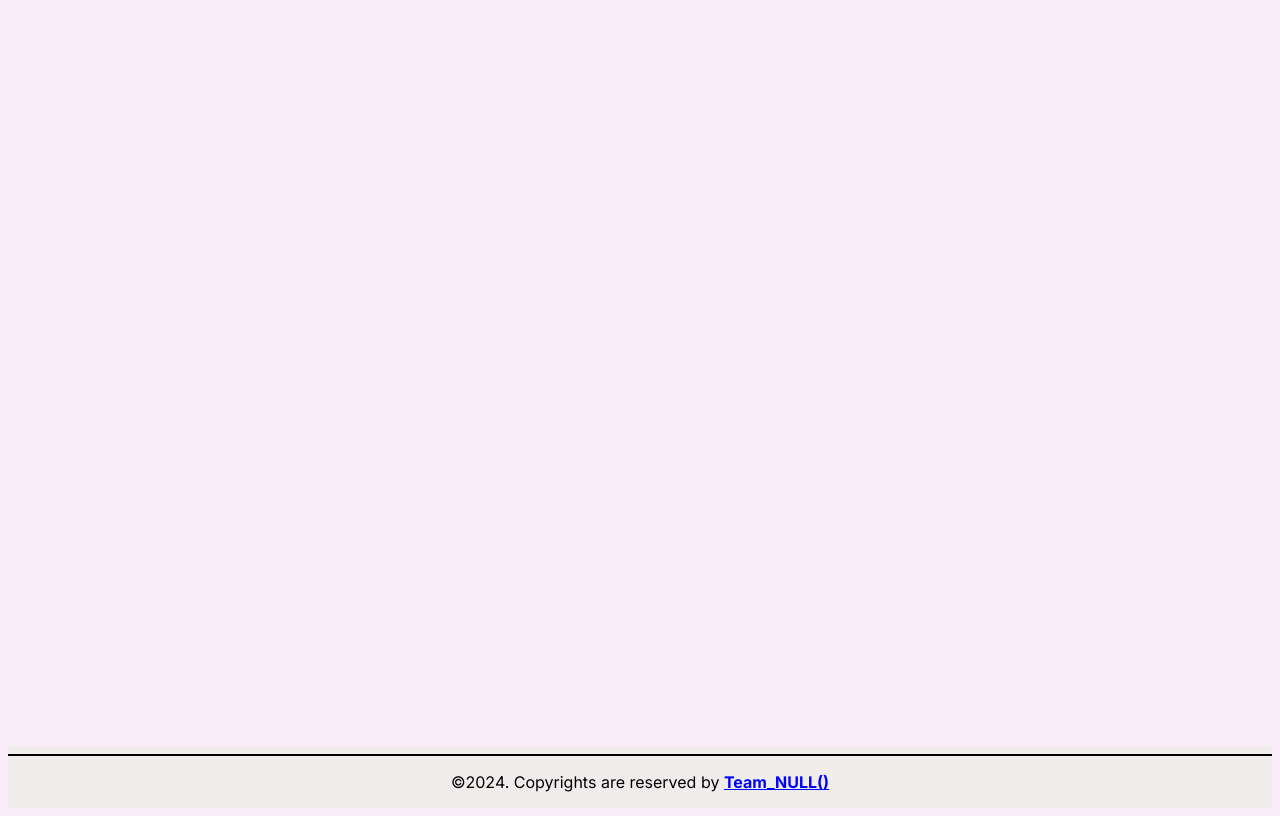
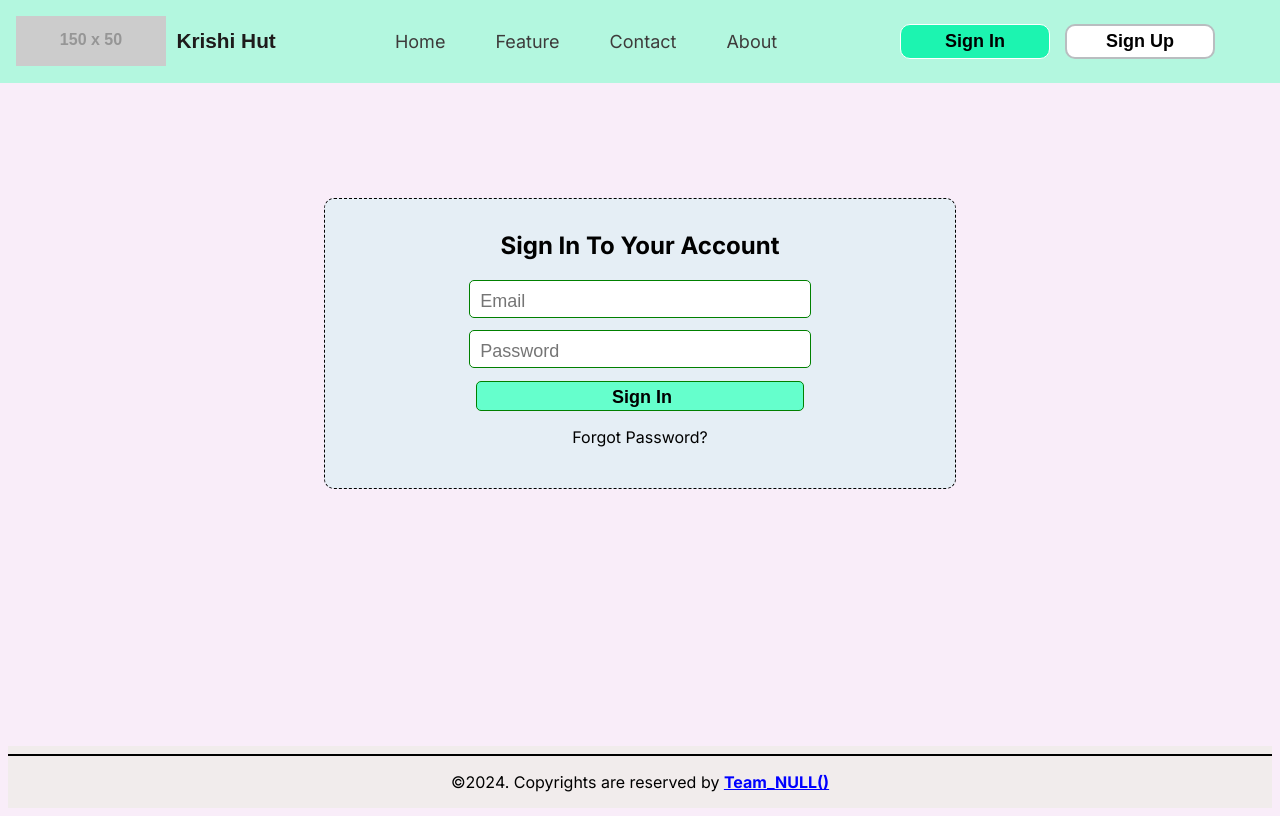
Before and after one commit to rhr007/Krishi_Hut, a React (Vite) app in the folder Frontend/krishi-hut-frontend/: page /signin in a window 1280 px wide. Built offline with nearby package versions, Linux system fonts and the light colour scheme; a web font is replaced by a local one.

Commit message:
Implemented signin page with api integration

```diff
--- a/Frontend/krishi-hut-frontend/src/App.jsx
+++ b/Frontend/krishi-hut-frontend/src/App.jsx
@@ -7,6 +7,7 @@ import Home from './components/Home'
 import SignUp from './components/SignUp'
 import Footer from './components/Footer';
 import Activate from './components/Activate';
+import SignIn from './components/SignIn';
 
 const App = () => {
   return (
@@ -16,6 +17,7 @@ const App = () => {
         <Route path='' element={<Home />} />
         <Route path='signup' element={<SignUp />} />
         <Route path='activate' element={<Activate />} />
+        <Route path='signin' element={<SignIn />} />
       </Routes>
 
       <Footer />
--- /dev/null
+++ b/Frontend/krishi-hut-frontend/src/components/SignIn.jsx
@@ -0,0 +1,63 @@
+import React, { useState } from 'react'
+import styles from '../components/SignIn.module.css'
+import axios from 'axios'
+import { useNavigate } from 'react-router-dom';
+import Navbar from './Navbar';
+import URL from '../URL';
+
+const SignIn = () => {
+  const serverURL = `${URL()}/signin`;
+  const navigate = useNavigate();
+
+  const [email, setEmail] = useState('')
+  const [password, setPassword] = useState('')
+
+  function loginAccount(e) {
+    e.preventDefault();
+
+    const userData = {
+      username: email,
+      password: password
+    }
+    // console.log(userData);
+    axios.post(serverURL, userData, {
+      headers: {
+        "Content-Type": "application/x-www-form-urlencoded",
+      }
+    }).then(res => {
+      if (res.status == 200) {
+        // console.log(res.data);
+        sessionStorage.setItem("token", res.data.access_token)
+        navigate('/dashboard')
+
+      }
+    }).catch(error => {
+      if (error.status == 401) {
+        alert("Wrong Email or Password.")
+      }
+      if (error.status == 403) {
+        alert("Your Account is not Active");
+        sessionStorage.setItem("email", email)
+        navigate('/activate')
+      }
+    })
+  }
+
+
+  return (
+    <>
+      <Navbar />
+      <div className={styles.mainContainer}>
+        <h2>Sign In To Your Account</h2>
+        <form action="" className={styles.inputs} onSubmit={loginAccount}>
+          <input type="email" required placeholder='Email' onChange={(e) => setEmail(e.target.value)} />
+          <input type="password" required placeholder='Password' onChange={(e) => setPassword(e.target.value)} />
+          <input type="submit" value='Sign In' className={styles.submitButton} />
+          <p>Forgot Password?</p>
+        </form>
+      </div>
+    </>
+  );
+}
+
+export default SignIn;
--- /dev/null
+++ b/Frontend/krishi-hut-frontend/src/components/Signin.module.css
@@ -0,0 +1,46 @@
+.mainContainer{
+    margin-top: 15%;
+    border: 1px dashed black;
+    border-radius: 10px;
+    background-color: rgb(229, 238, 245);
+    justify-items: center;
+    margin-left: 25%;
+    margin-right: 25%;
+    padding-bottom: 2%;
+    padding-top: 1%;
+}
+
+.inputs{
+    justify-items: center;
+    width: 65%;
+}
+
+
+.inputs input{
+    display: block;
+    height: 30px;
+    padding-left: 10px;
+    padding-top: 5px;
+    margin-bottom: 3%;
+    width: 80%;
+    border: 1px solid green;
+    border-radius: 5px;
+    font-size: large;
+}
+
+.submitButton{
+    width: 50px;
+    height: 50px;
+    cursor: pointer;
+    border: 1px solid rgb(69, 70, 68);
+    border-radius: 7px;
+    background-color: rgb(101, 255, 204);
+    transition: .4s;
+    font-size: large;
+    font-weight: bold;
+}
+
+.submitButton:hover{
+    background-color: rgb(74, 219, 255);
+    color: rgb(240, 247, 255);
+}
```
